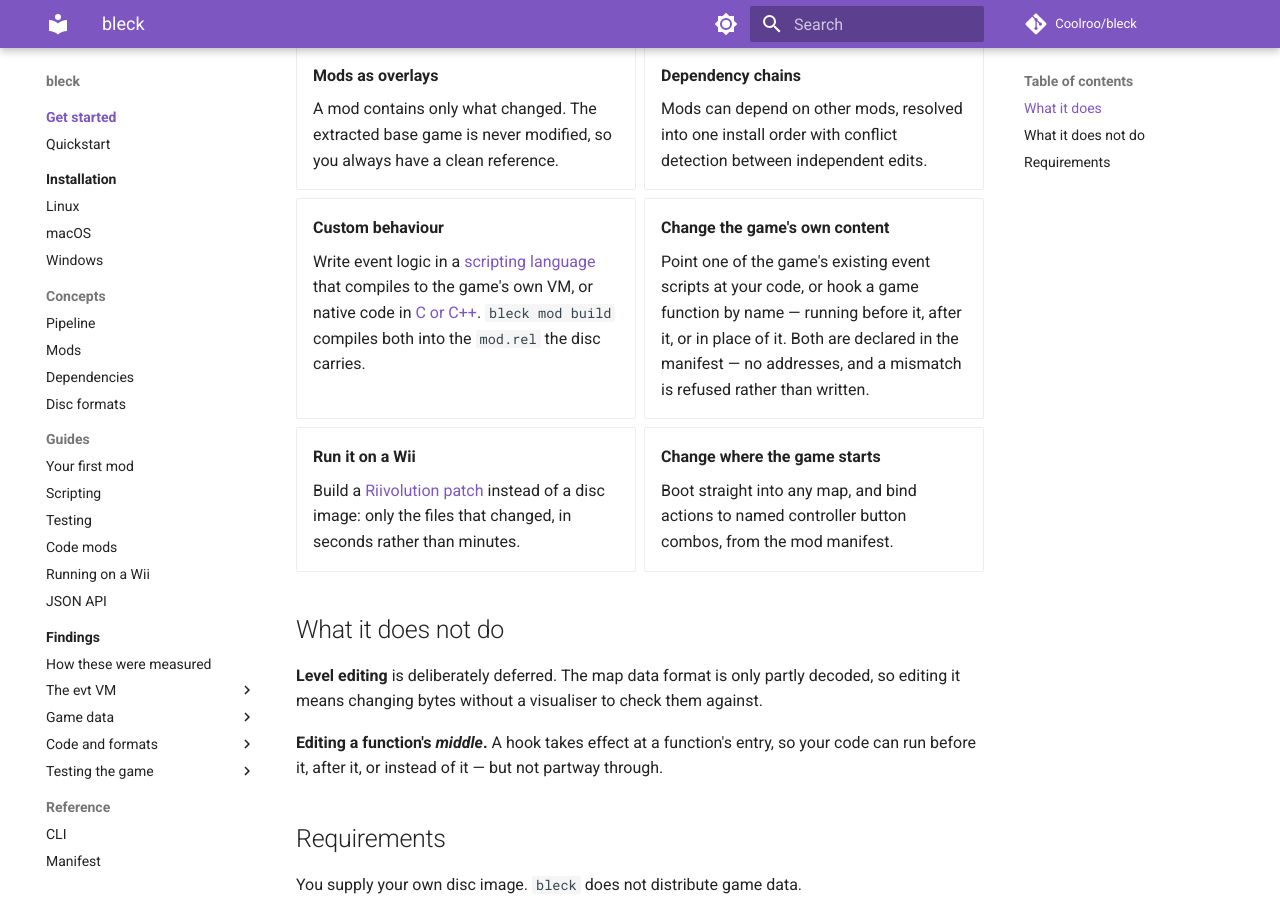
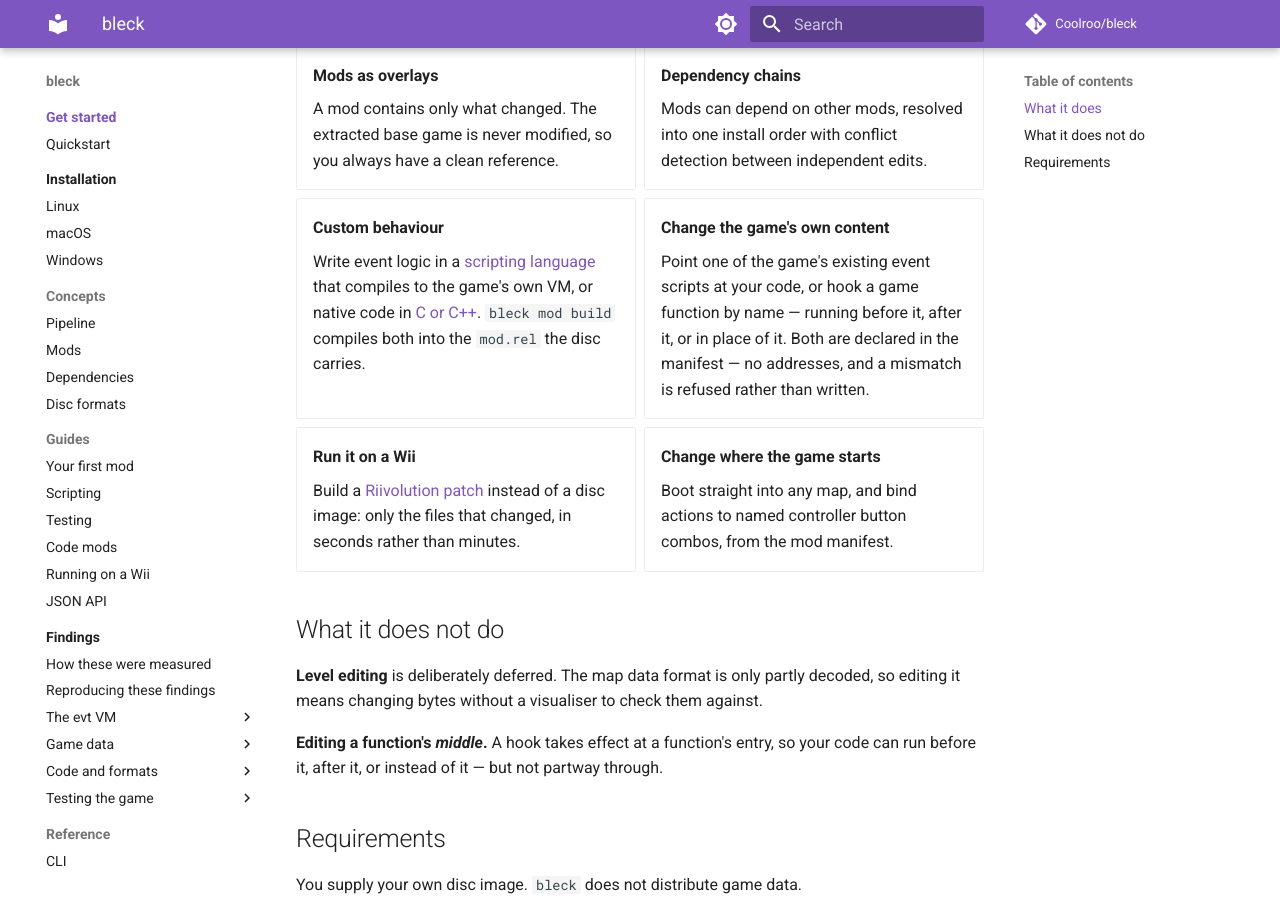
Before and after one commit to Coolroo/bleck, an MkDocs documentation site: the page built from docs-site/index.md, in a window 1280 px wide and 900 px high, scrolled down 454 px. Built offline with MkDocs 1.6.1 and Material for MkDocs 9.7.7, drawn with Linux system fonts in a browser that asks for light colours; comment, search, counter and statistics services are not loaded.

Commit message:
Add the reproduction guide to the nav
The previous commit landed the page but the nav edit failed silently -- the
indentation did not match what I assumed, and mkdocs --strict does not
require every page to be listed, so nothing complained.

```diff
--- a/mkdocs.yml
+++ b/mkdocs.yml
@@ -98,6 +98,7 @@ nav:
   - Findings:
       - findings/index.md
       - How these were measured: findings/method.md
+      - Reproducing these findings: findings/reproducing.md
       - The evt VM:
           - Scripts need END_EVT: findings/evt-script-end.md
           - Instruction encoding: findings/evt-instruction-format.md
```
